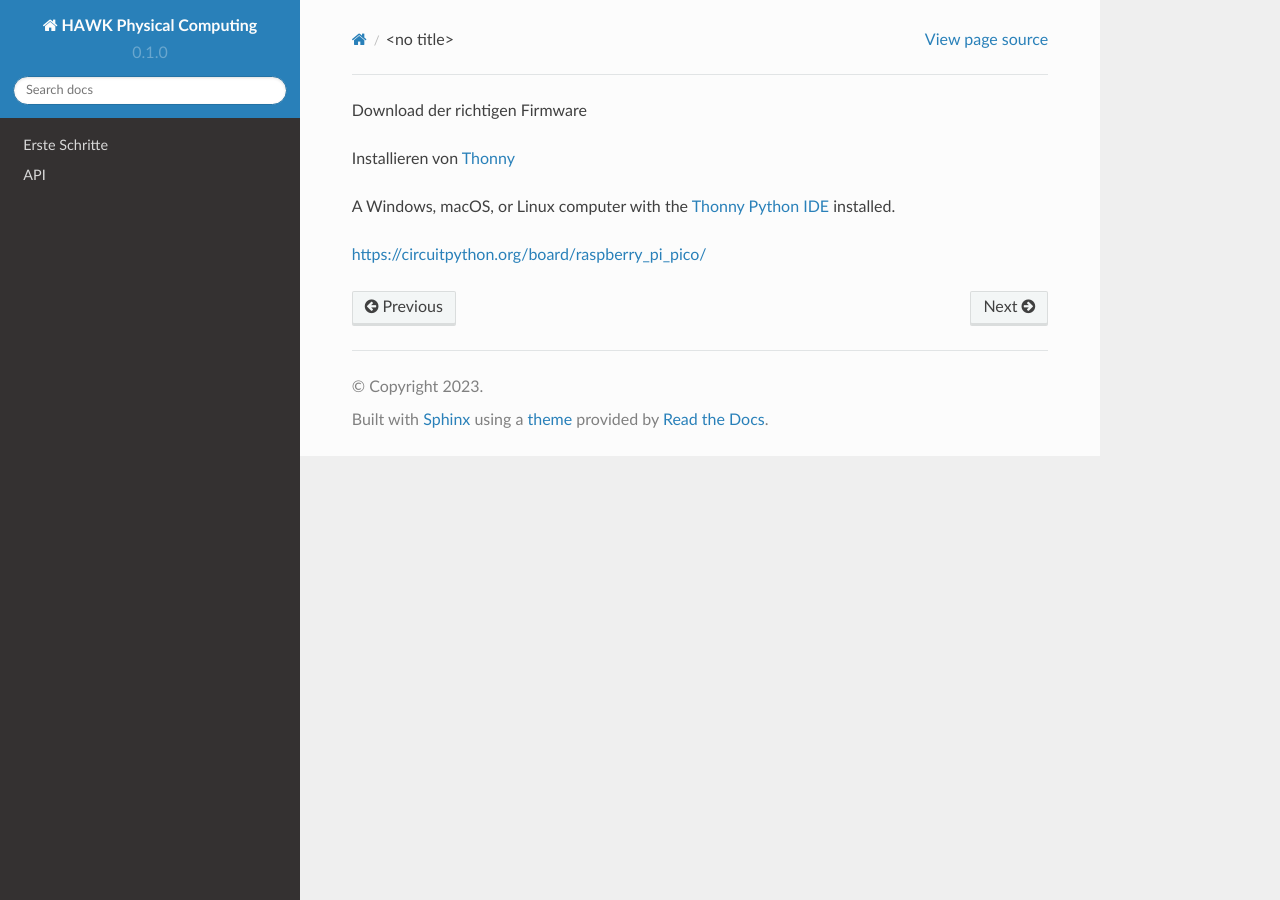
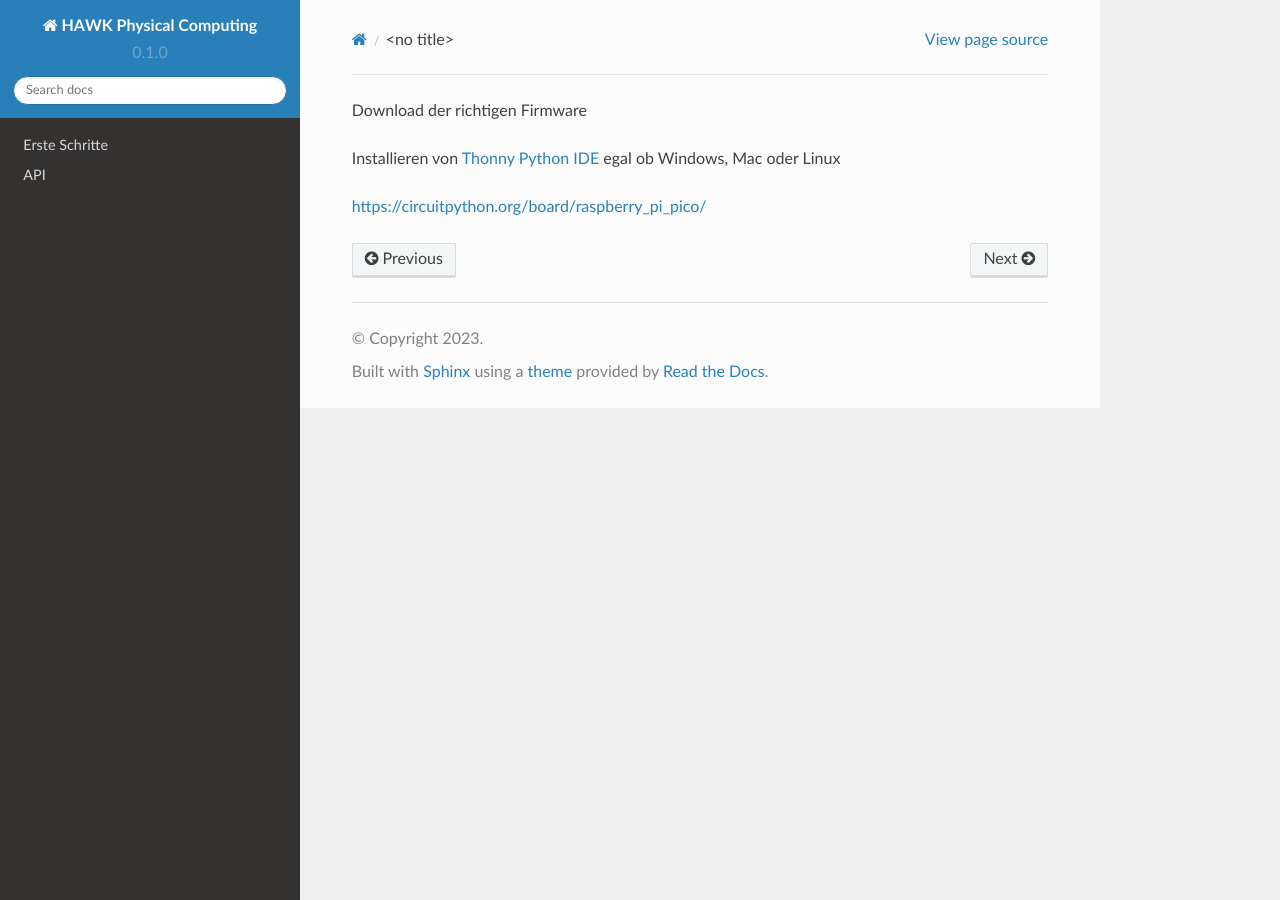
Before and after one commit to HAWK-Computing/physicalcomputing, a Sphinx documentation site: the page built from docs/source/gettingstarted.rst, in a window 1280 px wide. Built offline with Sphinx 7.4.7 and the Read the Docs theme 2.0.0, drawn with Linux system fonts in a browser that asks for light colours.

Commit message:
Update gettingstarted.rst

```diff
--- a/docs/source/gettingstarted.rst
+++ b/docs/source/gettingstarted.rst
@@ -1,15 +1,10 @@
 Download der richtigen Firmware
 
-Installieren von `Thonny`_
-
-.. _Thonny: https://thonny.org/
-
-A Windows, macOS, or Linux computer with the `Thonny Python IDE`_ installed.
+Installieren von `Thonny Python IDE`_ egal ob Windows, Mac oder Linux
 
 .. _Thonny Python IDE: https://thonny.org/
 
 
 
 
-
 https://circuitpython.org/board/raspberry_pi_pico/
```
